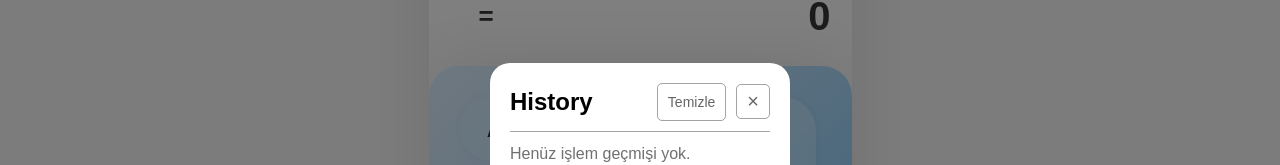
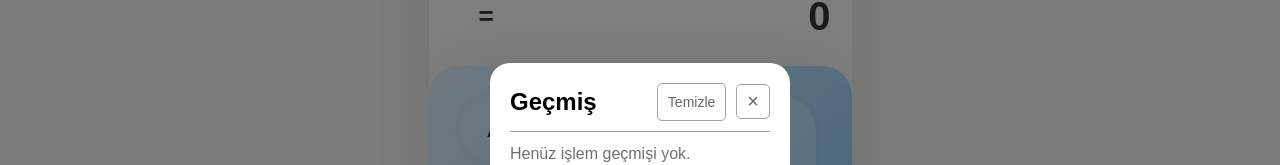
Before and after one commit to bartwo21/iphone-calculator, a React (Vite) app: page / in a window 1280 px wide. Both pictures are taken after a click on the button 808 px from the left and 95 px from the top of the page. Shown: the part 276-441 px from the top of the page. Built offline with nearby package versions, Linux system fonts and the light colour scheme.

Commit message:
fix: name

```diff
--- a/src/components/HistoryModal.jsx
+++ b/src/components/HistoryModal.jsx
@@ -16,7 +16,7 @@ const HistoryModal = ({ isOpen, onClose, history = [], onClearHistory }) => {
     <div className="history-modal" onClick={handleOverlayClick}>
       <div className="history-content" onClick={(e) => e.stopPropagation()}>
         <div className="history-close">
-          <h2>History</h2>
+          <h2>Geçmiş</h2>
           <div className="history-actions">
             <button className="clear-history-button" onClick={onClearHistory}>
               Temizle
```
